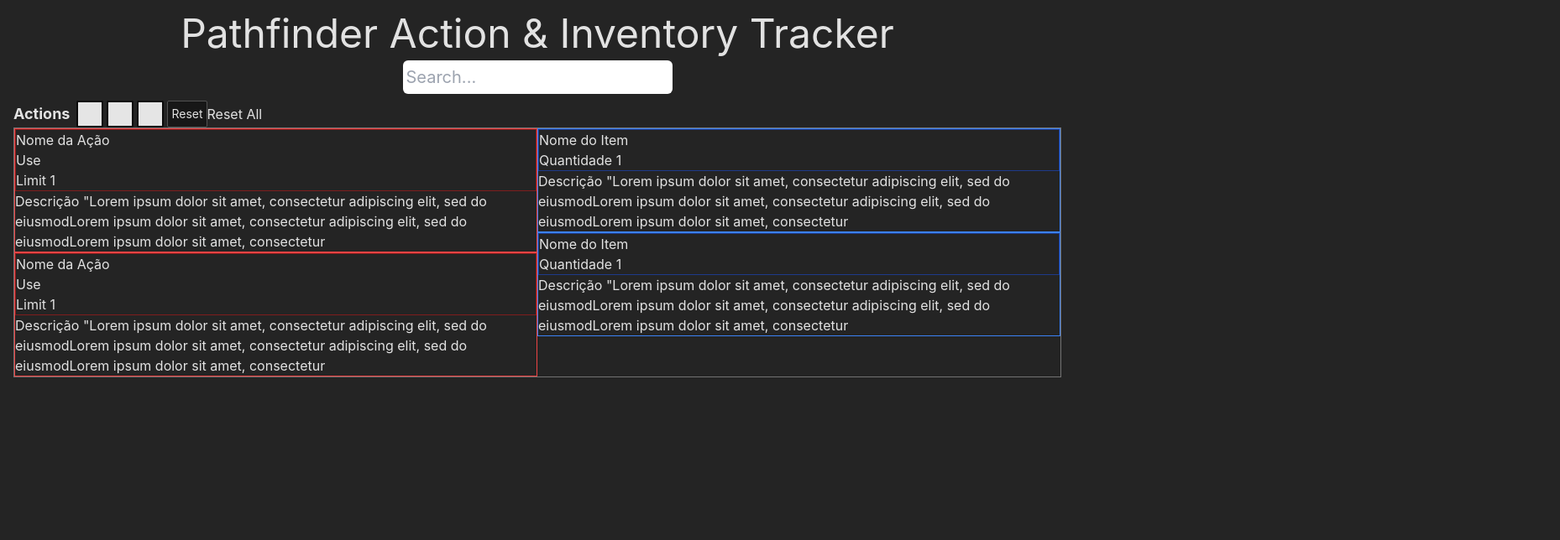
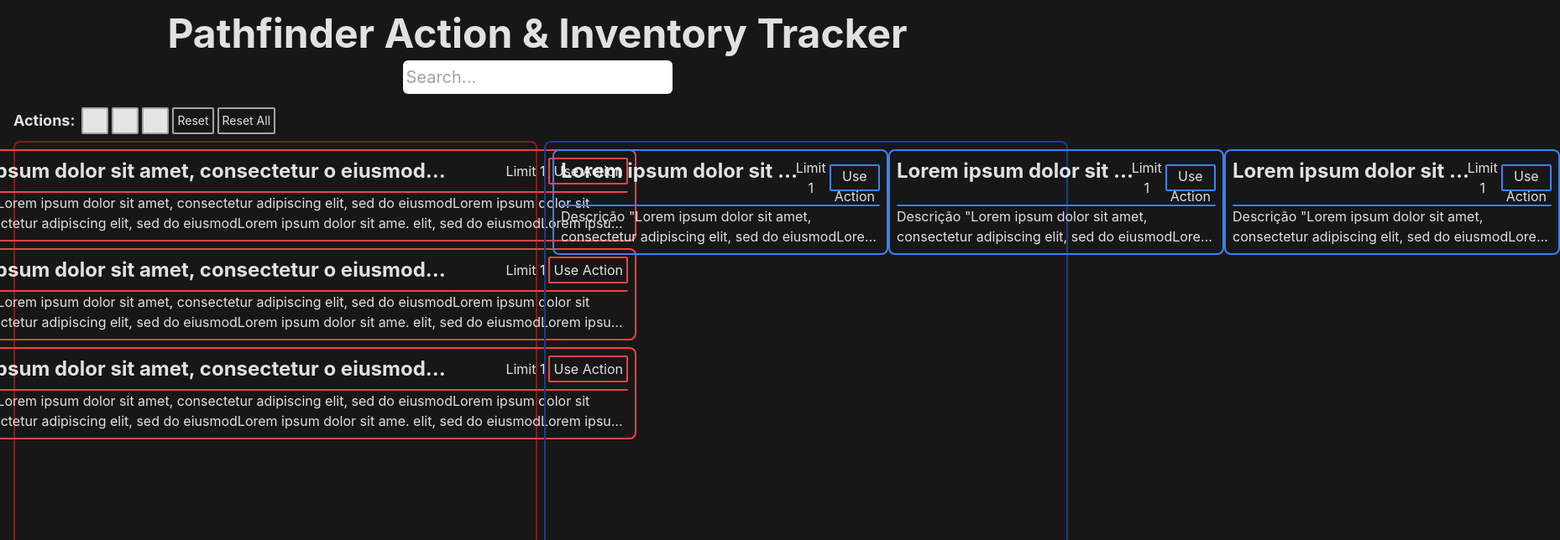
Before and after one commit to CaioMassayuki/pathfinder2-tracker, a Vue app: page / in a window 1280 px wide. Shown: the top 644 px of the page at 84% size, 1858 px wide, since content can reach past the window. Built offline with nearby package versions, Linux system fonts and the light colour scheme.

Commit message:
Style action and items sections

```diff
--- a/src/App.vue
+++ b/src/App.vue
@@ -1,76 +1,108 @@
 <script setup lang="ts"></script>
 
 <template>
-  <main class="flex flex-col items-center justify-start p-4">
-    <h1 class="text-5xl text-center">Pathfinder Action & Inventory Tracker</h1>
+  <main class="h-full flex flex-col items-center justify-start p-4">
+    <h1 class="text-5xl font-bold text-center">
+      Pathfinder Action & Inventory Tracker
+    </h1>
     <input
       class="my-2 p-1 h-10 text-xl rounded-md outline-transparent outline outline-2 outline-offset-0 hover:outline-neutral-500 focus:outline-neutral-400 transition-all ease-in-out duration-150"
       placeholder="Search..."
     />
-    <div class="flex w-full">
+    <div class="flex w-full my-2">
       <div class="flex items-center">
-        <p class="mr-2 text-lg font-bold">Actions</p>
-        <span v-for="index in 3" :key="index" class="mr-1 flex relative items-center">
+        <p class="mr-2 text-lg font-bold">Actions:</p>
+        <span
+          v-for="index in 3"
+          :key="index"
+          class="mr-1 flex relative items-center"
+        >
           <input
-            class="appearance-none peer size-8 rounded-sm bg-neutral-200 border-2 border-neutral-950 shrink-0 checked:bg-neutral-950 checked:border-neutral-400"
+            class="appearance-none peer size-8 rounded-sm bg-neutral-200 border-2 border-neutral-400 shrink-0 checked:bg-neutral-950"
             type="checkbox"
           />
-          <span class="absolute left-[8px] top-[1px] text-2xl hidden peer-checked:block pointer-events-none">X</span>
+          <span
+            class="absolute left-[8px] top-[1px] text-2xl hidden peer-checked:block pointer-events-none"
+            >X</span
+          >
         </span>
-        <button class="px-1 h-8 text-sm leading-none text-center rounded-sm border border-neutral-600 bg-neutral-900 hover:border hover:border-neutral-200 transition-all ease-in-out duration-150">Reset</button>
-        <button>Reset All</button>
+        <button
+          class="px-1 mr-1 h-8 text-sm leading-none text-center rounded-sm border-2 border-neutral-400 bg-neutral-900 hover:border-neutral-50 hover:bg-neutral-800 transition-all ease-in-out duration-150"
+        >
+          Reset
+        </button>
+        <button
+          class="px-1 mr-1 h-8 text-sm leading-none text-center rounded-sm border-2 border-neutral-400 bg-neutral-900 hover:border-neutral-50 hover:bg-neutral-800 transition-all ease-in-out duration-150"
+        >
+          Reset All
+        </button>
       </div>
     </div>
-    <section class="flex border border-neutral-500">
-      <div>
-        <div class="border border-red-500">
-          <div class="border border-red-900">
-            <h3>Nome da Ação</h3>
-            <button>Use</button>
-            <p>Limit 1</p>
+    <section class="flex w-full h-[780px]">
+      <div
+        class="w-1/2 h-full p-2 mr-2 flex flex-col items-center rounded-lg border-2 border-red-900"
+      >
+        <button
+          v-for="index in 3"
+          :key="index"
+          class="w-[860px] p-2 mb-2 rounded-lg border-2 border-red-500 hover:shadow-md hover:shadow-red-200 hover:border-red-200 ease-in-transition"
+        >
+          <div class="pb-2 flex rounded-b-sm border-b-2 border-red-500">
+            <h3
+              class="w-9/12 text-start hover:text-red-300 text-2xl font-bold text-nowrap text-ellipsis overflow-x-hidden ease-in-transition"
+            >
+              Lorem ipsum dolor sit amet, consectetur o eiusmodLorem ipsum dolor
+              sit
+            </h3>
+            <span class="w-3/12 flex justify-end items-center">
+              <p class="mr-1">Limit 1</p>
+              <button
+                class="px-1 h-8 rounded-sm border-2 border-red-500 bg-neutral-900 hover:border-neutral-50 hover:bg-neutral-800 transition-all ease-in-out duration-150"
+              >
+                Use Action
+              </button>
+            </span>
           </div>
-          <span
-            >Descrição "Lorem ipsum dolor sit amet, consectetur adipiscing elit,
+          <p class="h-12 text-wrap text-start overflow-ellipsis line-clamp-2">
+            Descrição "Lorem ipsum dolor sit amet, consectetur adipiscing elit,
             sed do eiusmodLorem ipsum dolor sit amet, consectetur adipiscing
-            elit, sed do eiusmodLorem ipsum dolor sit amet, consectetur</span
-          >
-        </div>
-        <div class="border border-red-500">
-          <div class="border border-red-900">
-            <h3>Nome da Ação</h3>
-            <button>Use</button>
-            <p>Limit 1</p>
+            elit, sed do eiusmodLorem ipsum dolor sit ame. elit, sed do
+            eiusmodLorem ipsum dolor sit ame.
+          </p>
+        </button>
+      </div>
+
+      <div
+        class="w-1/2 h-full p-2 mr-2 flex items-start rounded-lg border-2 border-blue-900"
+      >
+        <button
+          v-for="index in 3"
+          :key="index"
+          class="w-[400px] p-2 mb-2 rounded-lg border-2 border-blue-500 hover:shadow-md hover:shadow-blue-200 hover:border-blue-200 ease-in-transition"
+        >
+          <div class="pb-2 flex rounded-b-sm border-b-2 border-blue-500">
+            <h3
+              class="w-9/12 text-start hover:text-blue-300 text-2xl font-bold text-nowrap text-ellipsis overflow-x-hidden ease-in-transition"
+            >
+              Lorem ipsum dolor sit amet, consectetur o eiusmodLorem ipsum dolor
+              sit
+            </h3>
+            <span class="w-3/12 flex justify-end items-center">
+              <p class="mr-1">Limit 1</p>
+              <button
+                class="px-1 h-8 rounded-sm border-2 border-blue-500 bg-neutral-900 hover:border-neutral-50 hover:bg-neutral-800 transition-all ease-in-out duration-150"
+              >
+                Use Action
+              </button>
+            </span>
           </div>
-          <span
-            >Descrição "Lorem ipsum dolor sit amet, consectetur adipiscing elit,
+          <p class="h-12 text-wrap text-start overflow-ellipsis line-clamp-2">
+            Descrição "Lorem ipsum dolor sit amet, consectetur adipiscing elit,
             sed do eiusmodLorem ipsum dolor sit amet, consectetur adipiscing
-            elit, sed do eiusmodLorem ipsum dolor sit amet, consectetur</span
-          >
-        </div>
-      </div>
-      <div>
-        <div class="border border-blue-500">
-          <div class="border border-blue-900">
-            <h3>Nome do Item</h3>
-            <p>Quantidade 1</p>
-          </div>
-          <span
-            >Descrição "Lorem ipsum dolor sit amet, consectetur adipiscing elit,
-            sed do eiusmodLorem ipsum dolor sit amet, consectetur adipiscing
-            elit, sed do eiusmodLorem ipsum dolor sit amet, consectetur</span
-          >
-        </div>
-        <div class="border border-blue-500">
-          <div class="border border-blue-900">
-            <h3>Nome do Item</h3>
-            <p>Quantidade 1</p>
-          </div>
-          <span
-            >Descrição "Lorem ipsum dolor sit amet, consectetur adipiscing elit,
-            sed do eiusmodLorem ipsum dolor sit amet, consectetur adipiscing
-            elit, sed do eiusmodLorem ipsum dolor sit amet, consectetur</span
-          >
-        </div>
+            elit, sed do eiusmodLorem ipsum dolor sit ame. elit, sed do
+            eiusmodLorem ipsum dolor sit ame.
+          </p>
+        </button>
       </div>
     </section>
   </main>
--- a/src/style.css
+++ b/src/style.css
@@ -9,7 +9,7 @@
 
   color-scheme: light dark;
   color: rgba(255, 255, 255, 0.87);
-  background-color: #242424;
+  background-color: #171717;
 
   font-synthesis: none;
   text-rendering: optimizeLegibility;
--- a/tailwind.config.js
+++ b/tailwind.config.js
@@ -1,11 +1,20 @@
+import plugin from "tailwindcss";
+
 /** @type {import('tailwindcss').Config} */
 export default {
-  content: [
-    "./index.html",
-    "./src/**/*.{vue,js,ts,jsx,tsx}",
-  ],
+  content: ["./index.html", "./src/**/*.{vue,js,ts,jsx,tsx}"],
   theme: {
     extend: {},
   },
-  plugins: [],
-}
+  plugins: [
+    ({ addUtilities }) => {
+      addUtilities({
+        ".ease-in-transition": {
+          "transition-property": "all",
+          "transition-duration": "150ms",
+          "transition-timing-function": "cubic-bezier(0.4, 0, 1, 1)",
+        },
+      });
+    },
+  ],
+};
```
